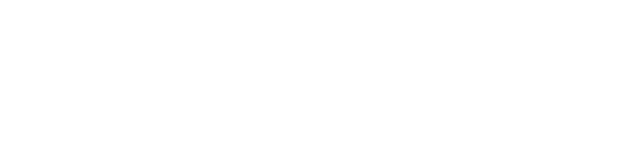
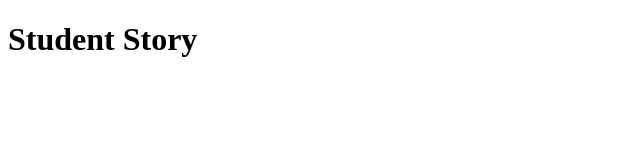
Before and after one commit to sumitramanga/YoobeeStudentsStory, a plain HTML site: page index.html in a window 1280 px wide. Shown: the whole page, without its empty margins (0-640 px from the left). Drawn offline with nearby package versions, Linux system fonts and the light colour scheme.

Commit message:
added an H1

```diff
--- a/index.html
+++ b/index.html
@@ -9,6 +9,8 @@
 </head>
 <body>
 
+  <h1>Student Story</h1>
+
   <!-- jQuery -->
   <script src="https://cdnjs.cloudflare.com/ajax/libs/jquery/1.12.4/jquery.min.js"></script>
   <script src="js/script.js"></script>
```
